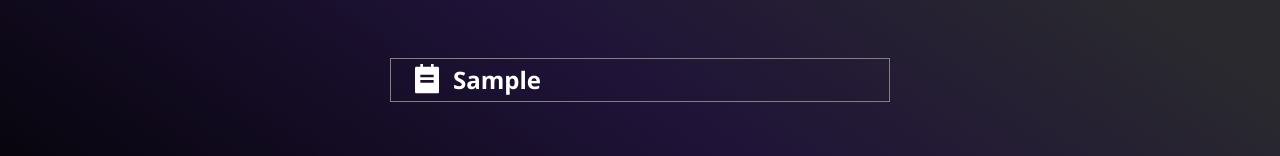
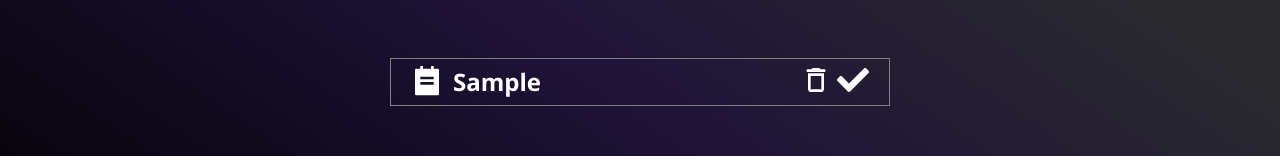
Before and after one commit to andriiafanasiev/Todo-App, a React (Create React App) app: page / in a window 1280 px wide. Both pictures are taken after typing "Sample" into the empty fields and a click on the button "Submit". Shown: the part 225-381 px from the top of the page. Built offline with nearby package versions, Linux system fonts and the light colour scheme.

Commit message:
Added todo controls delete and toggleTodoCompleted

```diff
--- a/src/App.js
+++ b/src/App.js
@@ -1,16 +1,19 @@
-import { useState } from 'react';
+import React, { useState } from 'react';
+import capitalizeFirstLetter from './utils';
+import TodoList from './components/Todos/TodoList';
+import TodoForm from './components/Todos/TodoForm';
 import './App.css';
-import TodoForm from './components/Todos/TodoForm';
-import TodoList from './components/Todos/TodoList';
-import capitalizeFirstLetter from './utils.js';
 
 function App() {
   const [todos, setTodos] = useState([]);
 
   const addTodoHandler = (todoText) => {
     todoText = capitalizeFirstLetter(todoText);
-    if (todoText !== '' && todoText !== todos[todos.length - 1]) {
-      setTodos([...todos, todoText]);
+    if (
+      todoText !== '' &&
+      (!todos.length || todoText !== todos[todos.length - 1].text)
+    ) {
+      setTodos([...todos, { text: todoText, completed: false }]);
     }
   };
 
@@ -18,11 +21,23 @@ function App() {
     setTodos(todos.filter((_, id) => id !== index));
   };
 
+  const toggleTodoAsCompleted = (index) => {
+    setTodos((prevTodos) =>
+      prevTodos.map((todo, i) =>
+        i === index ? { ...todo, completed: !todo.completed } : todo
+      )
+    );
+  };
+
   return (
     <div className="App">
       <h1 style={{ marginTop: '10%' }}>Todo App</h1>
-      <TodoForm todos={todos} addTodo={addTodoHandler} />
-      <TodoList todos={todos} deleteTodo={deleteTodoHandler} />
+      <TodoForm addTodo={addTodoHandler} />
+      <TodoList
+        todos={todos}
+        deleteTodo={deleteTodoHandler}
+        toggleTodoAsCompleted={toggleTodoAsCompleted}
+      />
     </div>
   );
 }
--- a/src/components/Todos/Todo.jsx
+++ b/src/components/Todos/Todo.jsx
@@ -1,17 +1,29 @@
+import React from 'react';
 import { RiTodoFill } from 'react-icons/ri';
+import { MdOutlineDelete } from 'react-icons/md';
+import { FaCheck } from 'react-icons/fa';
 import styles from './Todo.module.css';
 
-function Todo({ todoText, index, deleteTodo }) {
+function Todo({ todo, index, deleteTodo, toggleTodoAsCompleted }) {
   return (
     <div
-      onDoubleClick={() => {
-        deleteTodo(index);
-      }}
-      className={styles.todo}
+      className={
+        todo.completed
+          ? `${styles.todo} ${styles['todo-completed']}`
+          : styles.todo
+      }
     >
       <div className={styles.todo__info}>
         <RiTodoFill className={styles.todo__icon} />
-        <p className={styles.todo__text}>{todoText}</p>
+        <p className={styles.todo__text}>{todo.text}</p>{' '}
+      </div>
+      <div className={styles.todo__controls}>
+        <button onClick={() => deleteTodo(index)}>
+          <MdOutlineDelete className={styles.todo__icon} />
+        </button>
+        <button onClick={() => toggleTodoAsCompleted(index)}>
+          <FaCheck className={styles.todo__icon} />
+        </button>
       </div>
     </div>
   );
--- a/src/components/Todos/Todo.module.css
+++ b/src/components/Todos/Todo.module.css
@@ -21,4 +21,22 @@
 
 .todo__icon {
     font-size: 2rem;
+    color: white;
 }
+
+.todo__controls {
+    display: flex;
+    justify-content: space-between;
+    align-items: center;
+    gap: 5px;
+    flex-direction: row;
+}
+
+.todo__controls button {
+    background-color: transparent;
+}
+
+.todo.todo-completed .todo__info .todo__text {
+    text-decoration: line-through;
+
+}
--- a/src/components/Todos/TodoList.jsx
+++ b/src/components/Todos/TodoList.jsx
@@ -2,18 +2,19 @@ import React from 'react';
 import Todo from './Todo';
 import styles from './TodoList.module.css';
 
-function TodoList({ todos, deleteTodo }) {
+function TodoList({ todos, deleteTodo, toggleTodoAsCompleted }) {
   return (
     <div className={styles.todo__todolist}>
       {todos.length === 0 && <h2>Todo list is empty</h2>}
-      {todos.map((todoText, index) => {
+      {todos.map((todo, index) => {
         return (
           <Todo
             deleteTodo={deleteTodo}
+            toggleTodoAsCompleted={toggleTodoAsCompleted}
             key={index}
             index={index}
-            todoText={todoText}
-          ></Todo>
+            todo={todo}
+          />
         );
       })}
     </div>
```
